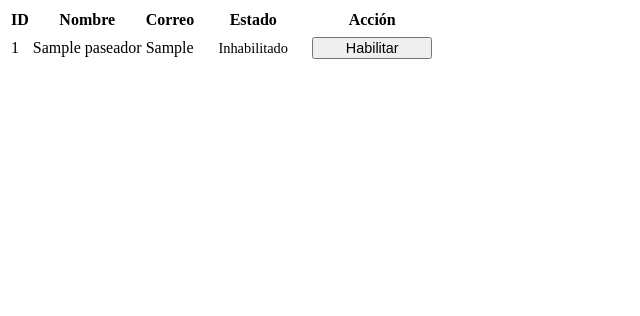
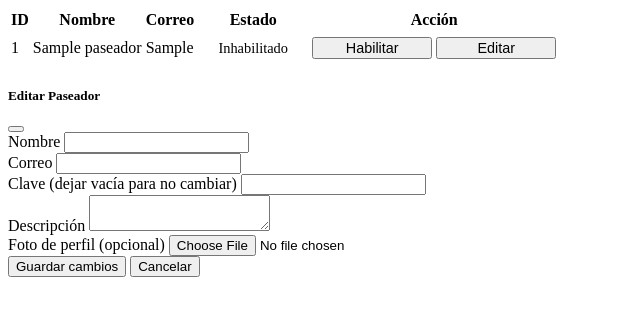
Before and after one commit to dxvid-moreno/PaseaPerritos, a PHP site: page /ajax/buscarPaseadorAjax.php in a window 1280 px wide. Shown: the top 316 px of the page, without its empty margins (0-640 px from the left). Run offline with PHP 8.4, Linux system fonts and the light colour scheme; tables that the repository leaves empty or names only in its code hold one stand-in row (values such as "Sample post").

Commit message:
edit paseador was added in action of administrar paseadores

```diff
--- a/ajax/buscarPaseadorAjax.php
+++ b/ajax/buscarPaseadorAjax.php
@@ -12,14 +12,14 @@
   width: 110px;
   height: 30px;
   font-size: 0.9rem;
-} text-align: center;
+  text-align: center;
+}
+</style>
 
-</style>
 <?php
 require_once(__DIR__ . "/../logica/Persona.php");
 require_once(__DIR__ . "/../logica/Paseador.php");
 require_once(__DIR__ . "/../persistencia/Conexion.php");
-
 
 $filtro = isset($_GET["filtro"]) ? $_GET["filtro"] : "";
 
@@ -29,12 +29,10 @@
 
 $sql = "SELECT idPaseador, nombre, correo, estado FROM Paseador
         WHERE nombre LIKE '%$filtro%' OR correo LIKE '%$filtro%'";
-
 $conexion->ejecutar($sql);
 
-$salida = "";
-$salida .= "<table class='table table-striped table-hover mt-3'>";
-$salida .= "<thead><tr><th>ID</th><th>Nombre</th><th>Correo</th><th>Estado</th><th>Acción</th></tr></thead>";
+$salida = "<table class='table table-striped table-hover mt-3'>";
+$salida .= "<thead><tr><th>ID</th><th>Nombre</th><th>Correo</th><th>Estado</th><th>Acción</th></tr></thead><tbody>";
 
 while ($datos = $conexion->registro()) {
     $id = $datos[0];
@@ -43,23 +41,120 @@
     $estado = $datos[3];
 
     $estadoTexto = ($estado == 1)
-    ? "<span class='badge bg-success badge-estado'>Habilitado</span>"
+        ? "<span class='badge bg-success badge-estado'>Habilitado</span>"
         : "<span class='badge bg-danger badge-estado'>Inhabilitado</span>";
 
-        $boton = ($estado == 1)
+    $botonEstado = ($estado == 1)
         ? "<button class='btn btn-sm btn-danger btn-estado cambiar-estado' data-id='$id' data-estado='0'>Inhabilitar</button>"
         : "<button class='btn btn-sm btn-success btn-estado cambiar-estado' data-id='$id' data-estado='1'>Habilitar</button>";
-        $salida .= "<tr>
+
+    $botonEditar = "<button class='btn btn-warning btn-sm btn-estado editar-paseador' data-id='$id'>Editar</button>";
+
+    $salida .= "<tr>
                   <td>$id</td>
                   <td>$nombre</td>
                   <td>$correo</td>
                   <td>$estadoTexto</td>
-                  <td>$boton</td>
+                  <td>$botonEstado $botonEditar</td>
                 </tr>";
 }
-
 $salida .= "</tbody></table>";
-
 $conexion->cerrar();
 echo $salida;
 ?>
+
+<!-- Modal -->
+<div class="modal fade" id="modalEditarPaseador" tabindex="-1" aria-hidden="true">
+  <div class="modal-dialog">
+    <div class="modal-content">
+      <form id="formEditarPaseador" enctype="multipart/form-data">
+        <div class="modal-header">
+          <h5 class="modal-title">Editar Paseador</h5>
+          <button type="button" class="btn-close" data-bs-dismiss="modal" aria-label="Cerrar"></button>
+        </div>
+        <div class="modal-body">
+          <input type="hidden" name="id" id="paseadorId">
+          <div class="mb-3">
+            <label for="nombrePaseador" class="form-label">Nombre</label>
+            <input type="text" class="form-control" name="nombre" id="nombrePaseador" required>
+          </div>
+          <div class="mb-3">
+            <label for="correoPaseador" class="form-label">Correo</label>
+            <input type="email" class="form-control" name="correo" id="correoPaseador" required>
+          </div>
+          <div class="mb-3">
+            <label for="clavePaseador" class="form-label">Clave (dejar vacía para no cambiar)</label>
+            <input type="password" class="form-control" name="clave" id="clavePaseador">
+          </div>
+          <div class="mb-3">
+            <label for="descripcionPaseador" class="form-label">Descripción</label>
+            <textarea class="form-control" name="descripcion" id="descripcionPaseador"></textarea>
+          </div>
+          <div class="mb-3">
+            <label for="fotoPaseador" class="form-label">Foto de perfil (opcional)</label>
+            <input type="file" class="form-control" name="foto" id="fotoPaseador" accept="image/*">
+          </div>
+        </div>
+        <div class="modal-footer">
+          <button type="submit" class="btn btn-primary">Guardar cambios</button>
+          <button type="button" class="btn btn-secondary" data-bs-dismiss="modal">Cancelar</button>
+        </div>
+      </form>
+    </div>
+  </div>
+</div>
+
+<script>
+$(document).ready(function() {
+  // Mostrar modal de edición
+  $(document).on('click', '.editar-paseador', function() {
+    const id = $(this).data('id');
+    $.get("ajax/obtenerPaseadorAjax.php", { id }, function(res) {
+      const datos = JSON.parse(res);
+      $("#paseadorId").val(datos.id);
+      $("#nombrePaseador").val(datos.nombre);
+      $("#correoPaseador").val(datos.correo);
+      $("#descripcionPaseador").val(datos.descripcion || "");
+      $("#clavePaseador").val("");
+      const modal = new bootstrap.Modal(document.getElementById('modalEditarPaseador'));
+      modal.show();
+    });
+  });
+
+  // Enviar cambios
+  $("#formEditarPaseador").submit(function(e) {
+    e.preventDefault();
+    const formData = new FormData(this);
+
+    $.ajax({
+      url: "ajax/actualizarPaseadorAjax.php",
+      type: "POST",
+      data: formData,
+      contentType: false,
+      processData: false,
+      success: function(res) {
+        alert(res);
+        const modalElement = document.getElementById('modalEditarPaseador');
+        const modalInstance = bootstrap.Modal.getInstance(modalElement);
+        if (modalInstance) modalInstance.hide();
+
+        setTimeout(() => {
+          $(".modal-backdrop").remove();
+          $("body").removeClass("modal-open").css("padding-right", "");
+        }, 300);
+
+        $("#filtro").keyup();
+      }
+    });
+  });
+
+  // Cambiar estado
+  $(document).on("click", ".cambiar-estado", function() {
+    const id = $(this).data("id");
+    const nuevoEstado = $(this).data("estado");
+    $.post("ajax/cambiarEstadoPaseadorAjax.php", { id, estado: nuevoEstado }, function(res) {
+      $("#filtro").keyup(); // Recargar resultados
+    });
+  });
+});
+</script>
--- a/logica/Paseador.php
+++ b/logica/Paseador.php
@@ -26,6 +26,10 @@
 
     public function getEstado() {
         return $this->estado;
+    }
+
+    public function setFotoUrl($fotoUrl) {
+        $this->foto = $fotoUrl;
     }
 
     public function setFotoPerfil($foto_perfil) {
```
Also changed, not shown: ajax/actualizarPaseadorAjax.php (added, +43 -0 lines), ajax/obtenerPaseadorAjax.php (added, +13 -0 lines), imagenes/paseadores/1750604325_images3.jpg (added), imagenes/paseadores/1750604400_images3.jpg (added), presentacion/admin/administrar_paseadores.php (line endings or trailing spaces).
